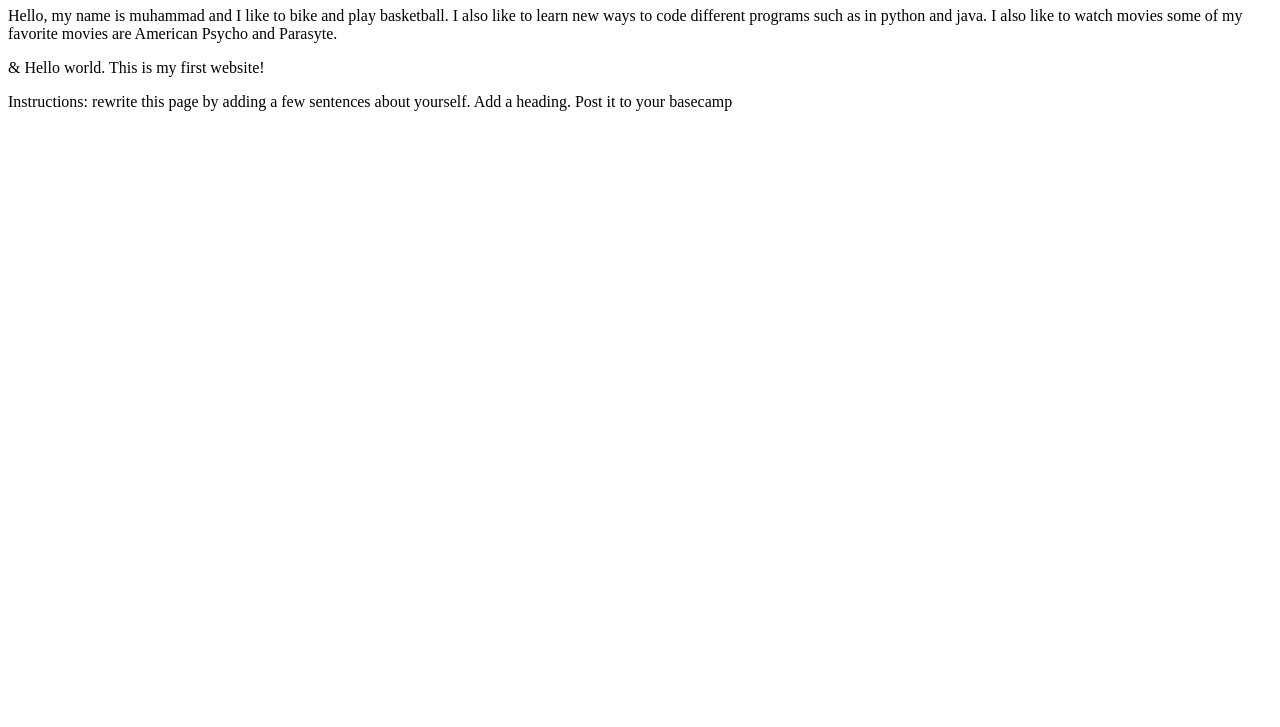
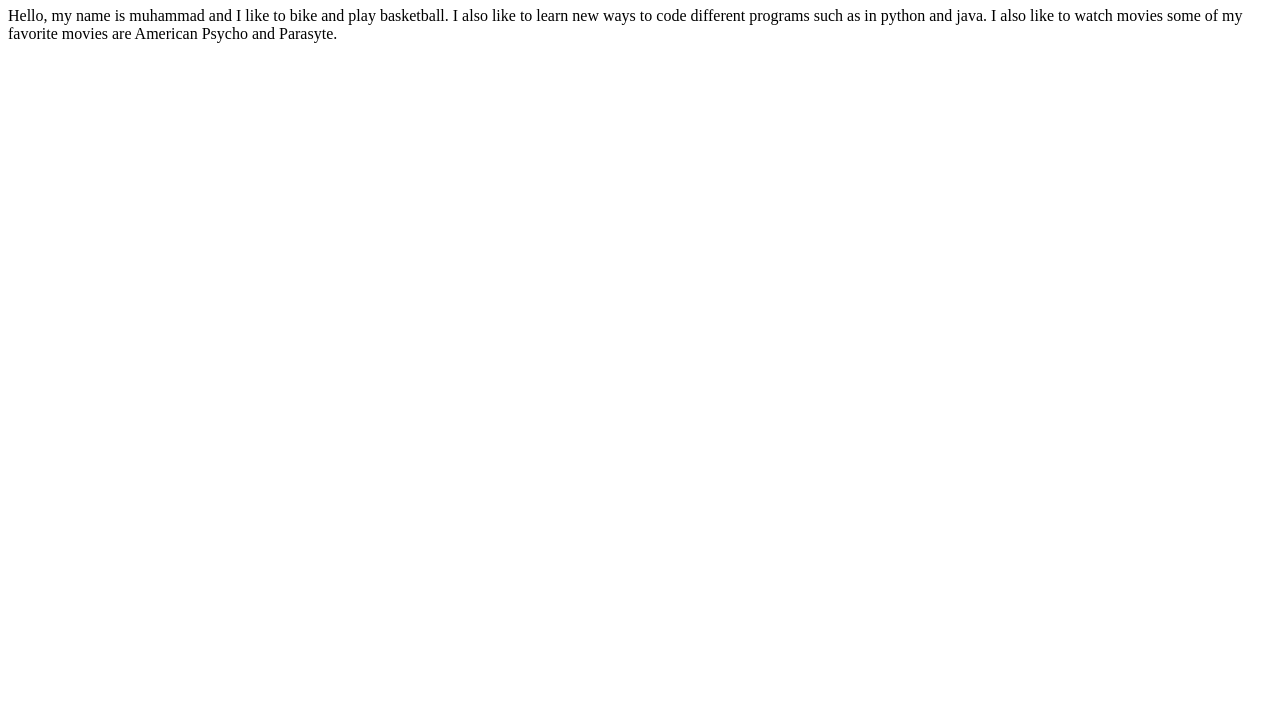
Before and after one commit to MuhammadArbiIIT/Lab-1, a plain HTML site: page index.html in a window 1280 px wide. Shown: the part 73-800 px from the top of the page. Drawn offline with Linux system fonts and the light colour scheme.

Commit message:
Update index.html

```diff
--- a/index.html
+++ b/index.html
@@ -7,7 +7,5 @@
 <body>
 <h1> Welcome to my first website! </h1>
   <p>Hello, my name is muhammad and I like to bike and play basketball. I also like to learn new ways to code different programs such as in python and java. I also like to watch movies some of my favorite movies are American Psycho and Parasyte.</p>
-  <p>&amp; Hello world. This is my first website!</p>
-  <p>Instructions: rewrite this page by adding a few sentences about yourself. Add a heading. Post it to your basecamp</p>
 </body>
 </html>
```
